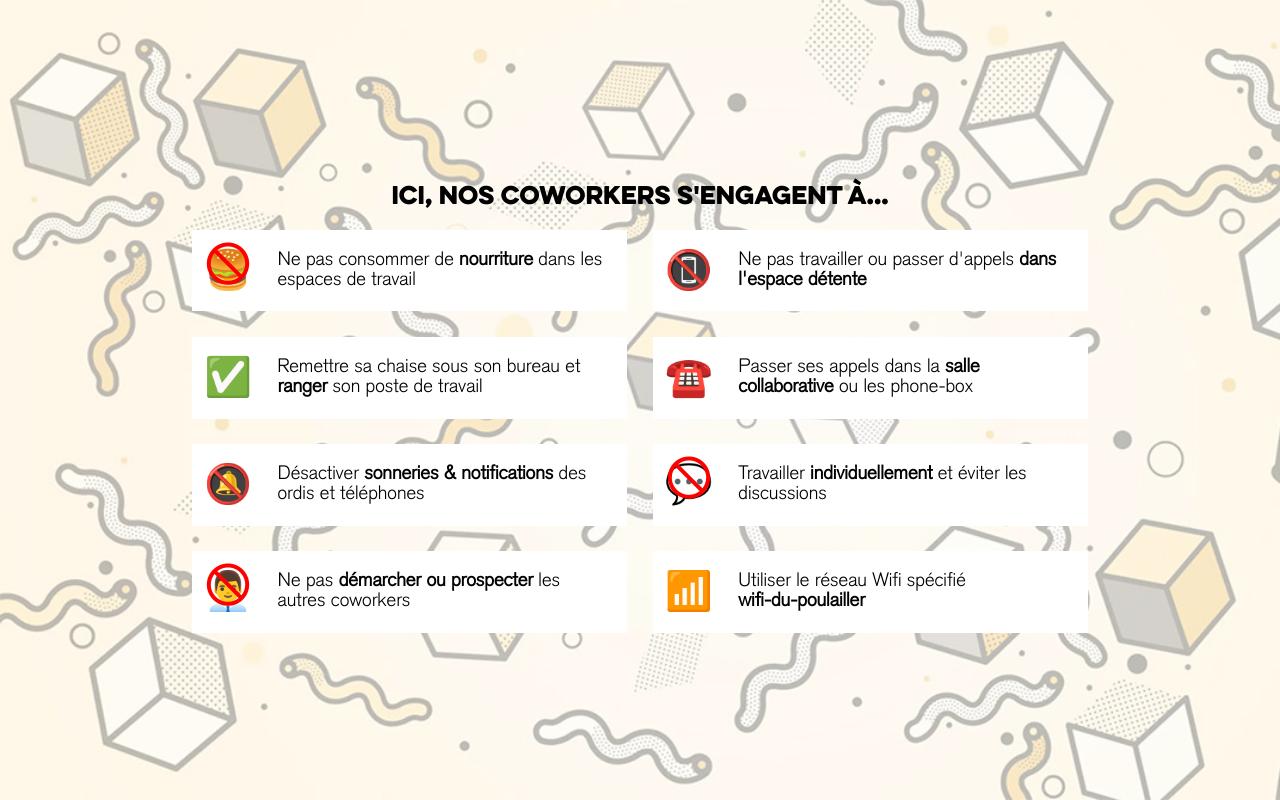
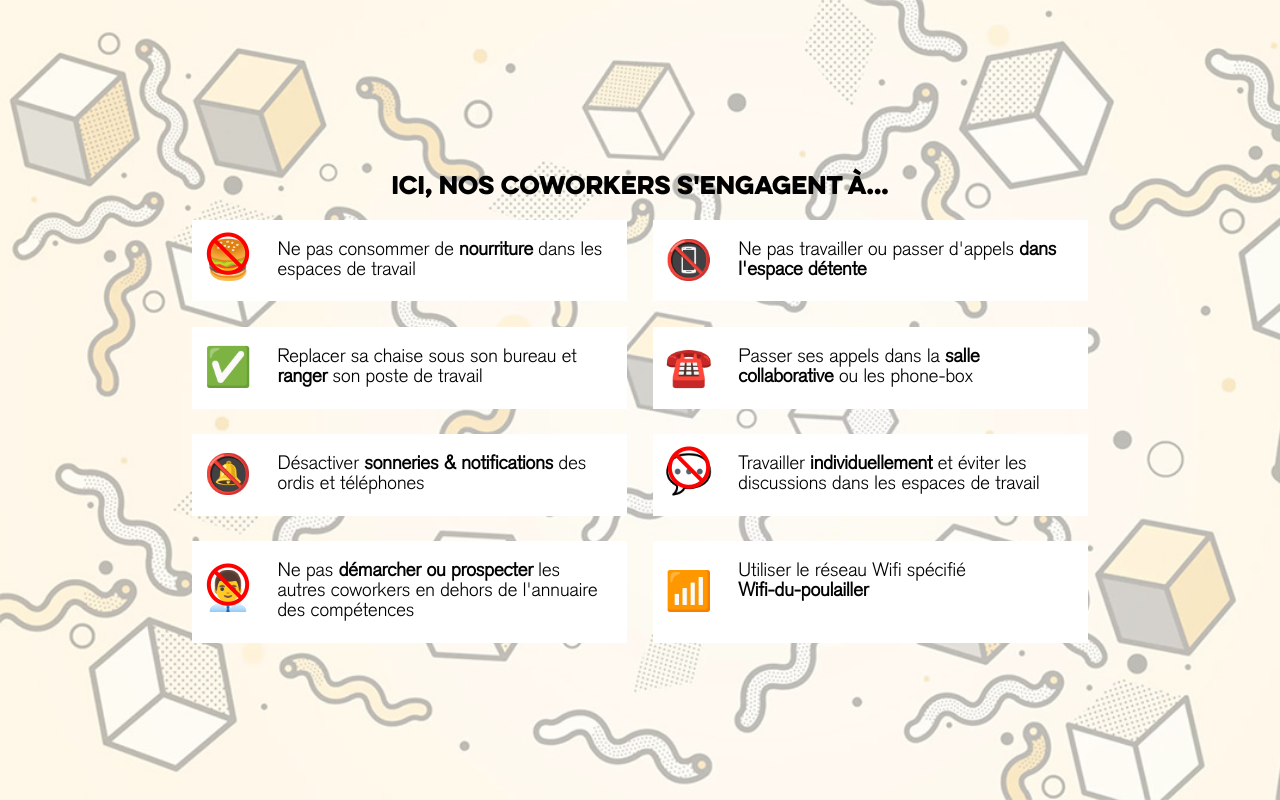
Before and after one commit to coworking-metz/Coworking-Pages, a website: page engagements.html in a window 1280 px wide. Drawn offline with Linux system fonts and the light colour scheme.

Commit message:
Update engagements.html

```diff
--- a/engagements.html
+++ b/engagements.html
@@ -32,7 +32,7 @@
 
                 <li>
                     <figure><span>✅</span></figure>
-                    <p><span>Remettre sa chaise sous son bureau et <b>ranger</b> son poste de travail</span></p>
+                    <p><span>Replacer sa chaise sous son bureau et <b>ranger</b> son poste de travail</span></p>
                 </li>
 
                 <li>
@@ -46,18 +46,18 @@
 
                 <li>
                     <figure data-overlay="🛇"><span>💬</span></figure>
-                    <p><span>Travailler <b>individuellement</b> et éviter les discussions</span></p>
+                    <p><span>Travailler <b>individuellement</b> et éviter les discussions dans les espaces de travail</span></p>
                 </li>
 
                 <li>
                     <figure data-overlay="🛇"><span>👨‍💼</span></figure>
-                    <p><span>Ne pas <b>démarcher ou prospecter</b> les autres coworkers</span></p>
+                    <p><span>Ne pas <b>démarcher ou prospecter</b> les autres coworkers en dehors de l'annuaire des compétences</span></p>
                 </li>
 
                 <li>
                     <figure><span>📶</span></figure>
                     <p><span>Utiliser le réseau Wifi spécifié <b
-                                style="white-space: nowrap;">wifi-du-poulailler</b></span></p>
+                                style="white-space: nowrap;">Wifi-du-poulailler</b></span></p>
                 </li>
             </ul>
         </div>
```
